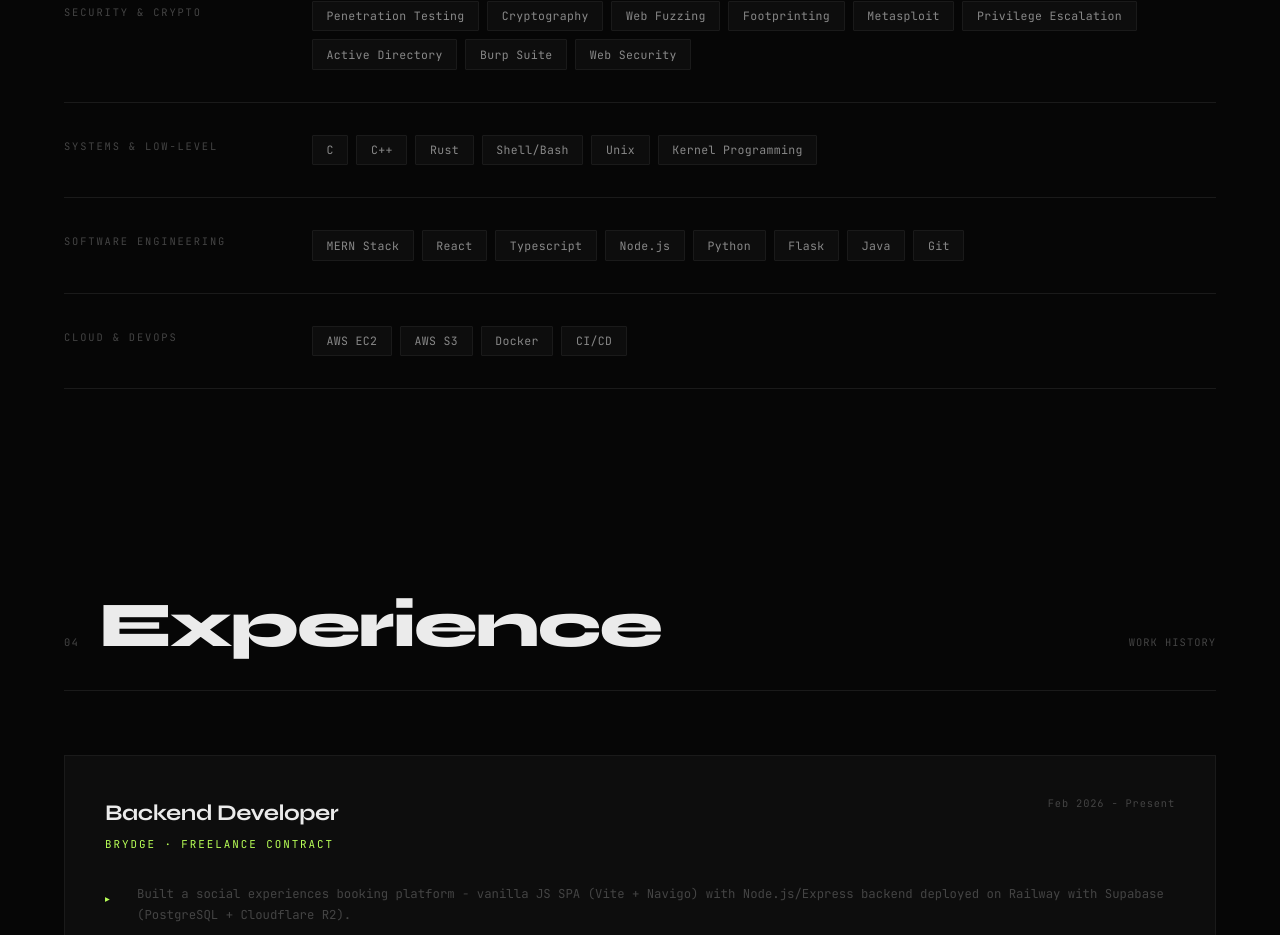
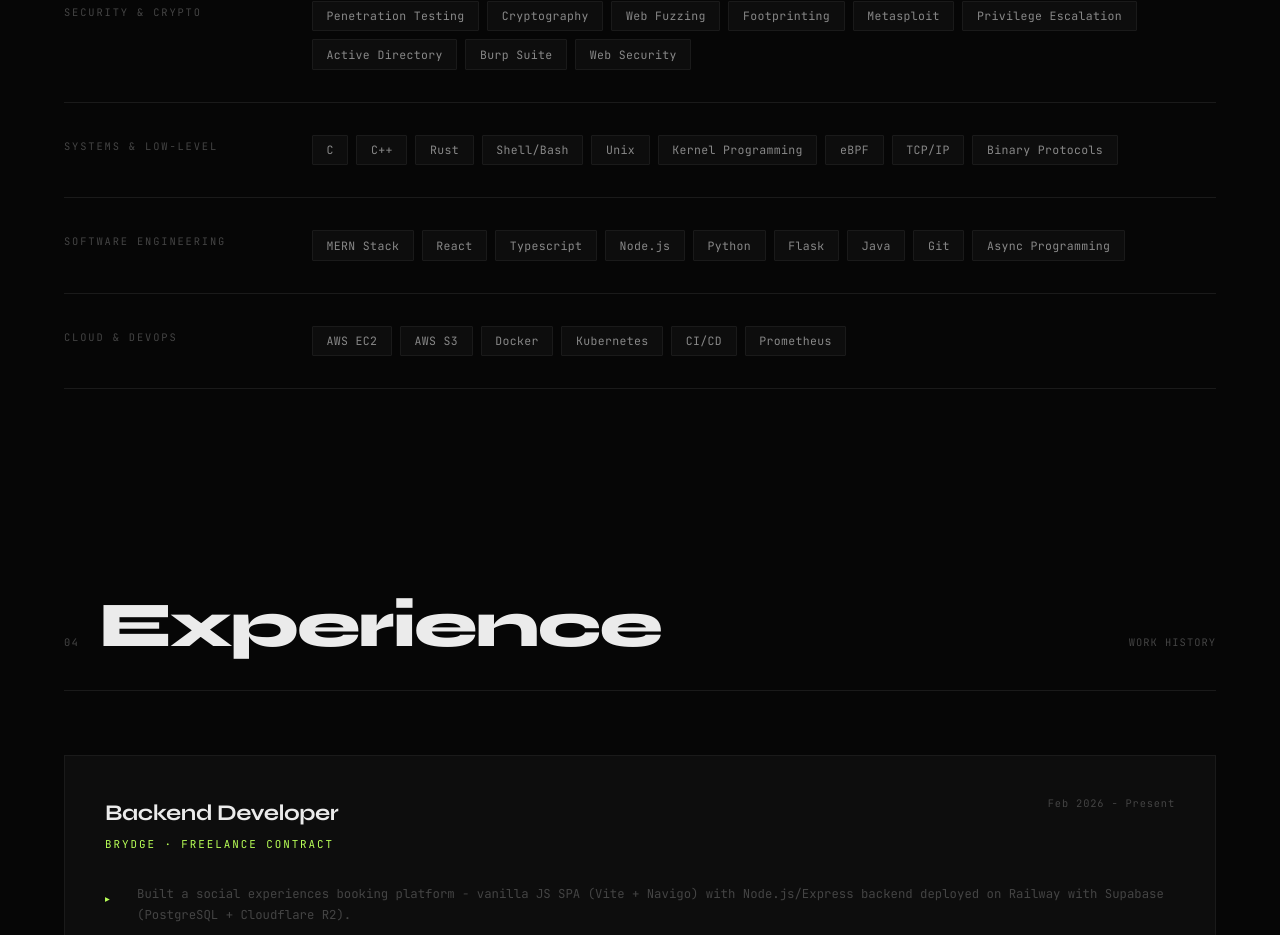
Before and after one commit to pwaghanna/portfolio, a Next.js app: page / in a window 1280 px wide. Shown: the part 3425-4360 px from the top of the page. Built offline with nearby package versions, Linux system fonts and the light colour scheme.

Commit message:
updated skills and resume

```diff
--- a/data/skills.js
+++ b/data/skills.js
@@ -1,8 +1,8 @@
 export const skills = {
     'Security & Crypto': ['Penetration Testing', 'Cryptography', 'Web Fuzzing', 'Footprinting', 'Metasploit', 'Privilege Escalation', 'Active Directory', 'Burp Suite', 'Web Security'],
-    'Systems & Low-Level': ['C', 'C++', 'Rust', 'Shell/Bash', 'Unix', 'Kernel Programming'],
-    'Software Engineering': ['MERN Stack', 'React', 'Typescript','Node.js', 'Python', 'Flask', 'Java', 'Git'],
-    'Cloud & DevOps': ['AWS EC2', 'AWS S3', 'Docker', 'CI/CD']
-  };
+    'Systems & Low-Level': ['C', 'C++', 'Rust', 'Shell/Bash', 'Unix', 'Kernel Programming', 'eBPF', 'TCP/IP', 'Binary Protocols'],
+    'Software Engineering': ['MERN Stack', 'React', 'Typescript', 'Node.js', 'Python', 'Flask', 'Java', 'Git', 'Async Programming'],
+    'Cloud & DevOps': ['AWS EC2', 'AWS S3', 'Docker', 'Kubernetes', 'CI/CD', 'Prometheus']
+};
 
 export default skills;
```
Also changed, not shown: 1 other file (tests, documents, lock files or other folders).
